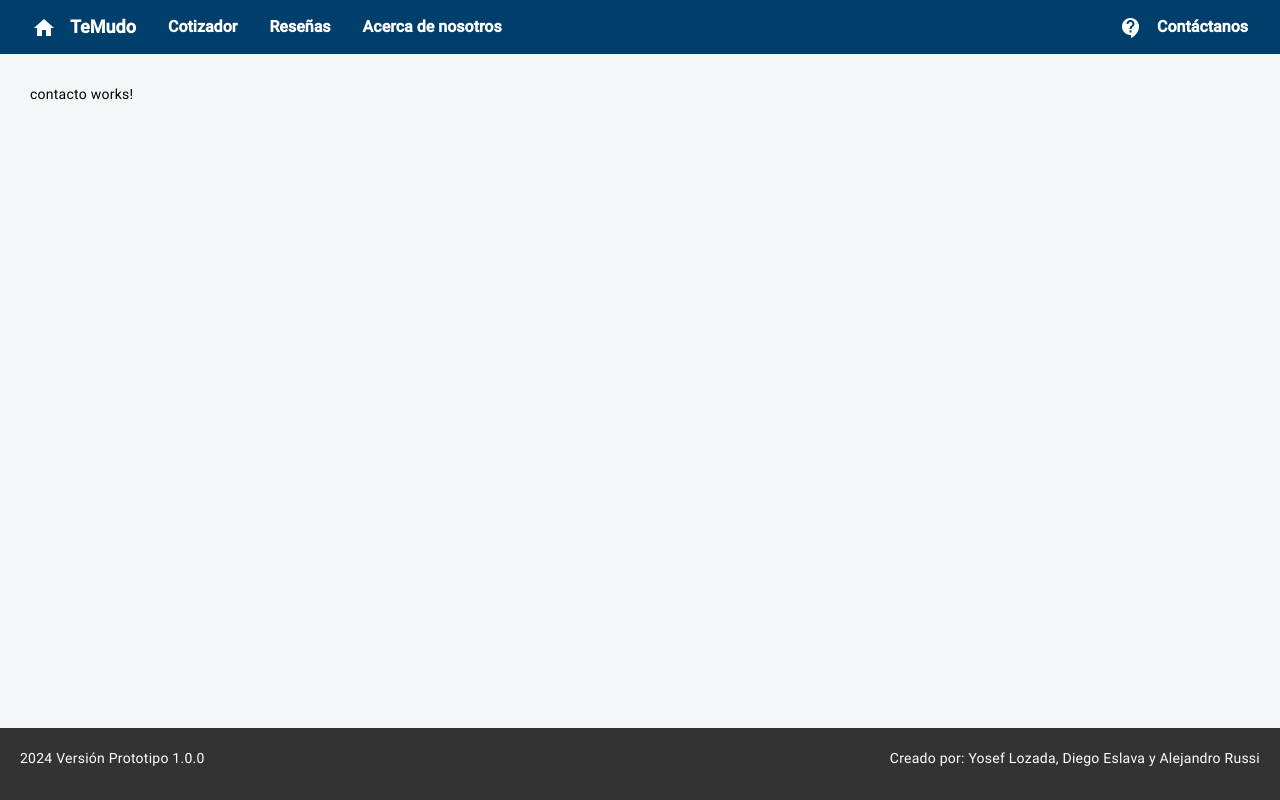
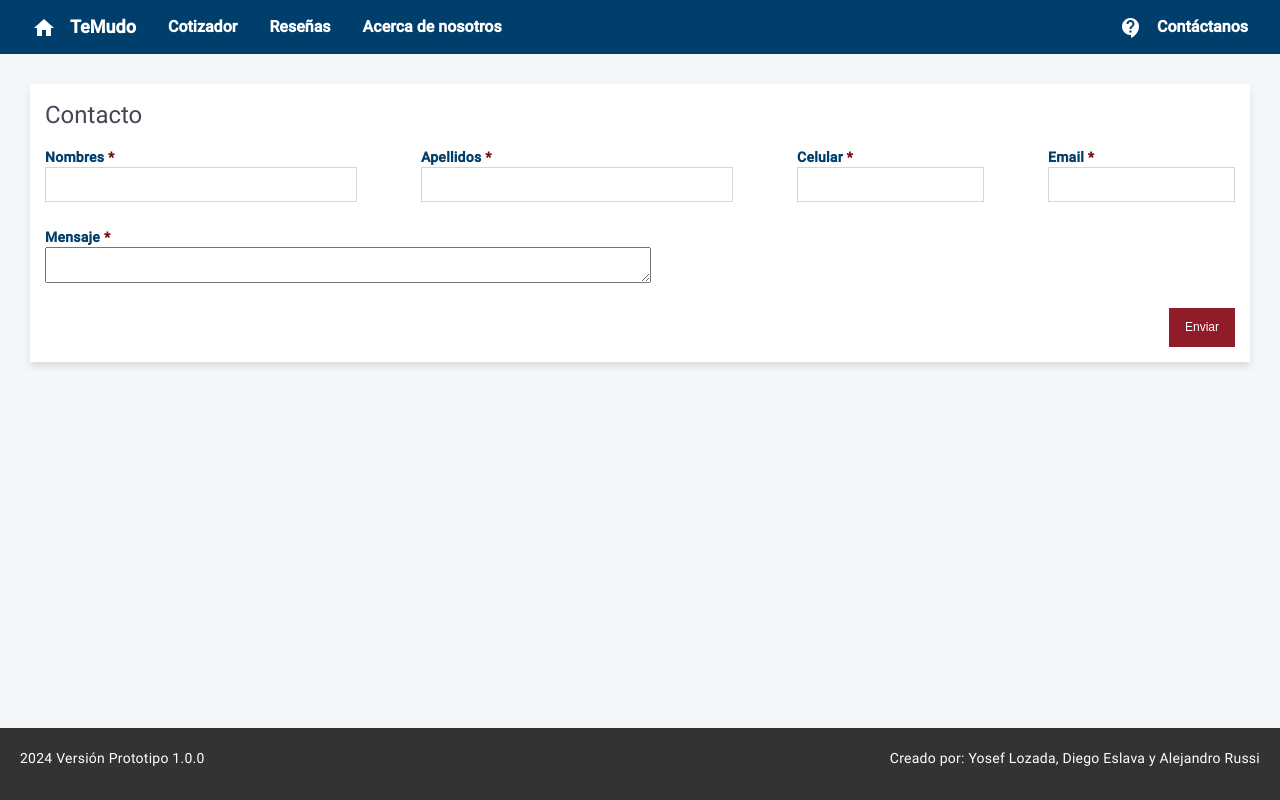
Before and after one commit to ARussiMISO/prototype-product, an Angular app: page /contacto in a window 1280 px wide. Built offline with nearby package versions, Linux system fonts and the light colour scheme.

Commit message:
Contacto completado

```diff
--- a/src/app/contacto/contacto.component.css
+++ b/src/app/contacto/contacto.component.css
@@ -0,0 +1,11 @@
+#nombres, #apellidos{
+  width: 300px;
+}
+
+textarea{
+  max-width: 800px;
+  width: 600px;
+  min-width: 200px;
+  max-height: 50px;
+  min-height: 25px;
+}
--- a/src/app/contacto/contacto.component.html
+++ b/src/app/contacto/contacto.component.html
@@ -1 +1,67 @@
-<p>contacto works!</p>
+<form [formGroup]="form">
+  <div fxLayout="column" class="container-inputs">
+    <h1>Contacto</h1>
+    <div fxLayout="row" fxLayoutAlign="space-between none">
+      <div fxLayout="column">
+        <label class="label-input" for="nombres">Nombres</label>
+        <input class="input-entrada-simple" id="nombres" name="nombres" type="text" formControlName="nombres">
+        <div class="input-invalid">
+          <p class="p-warn-required"
+            *ngIf="form.get('nombres')?.touched && form.get('nombres')?.invalid && form.get('nombres')?.errors?.['required']">
+            Campo obligatorio</p>
+        </div>
+      </div>
+      <div fxLayout="column">
+        <label class="label-input" for="apellidos">Apellidos</label>
+        <input class="input-entrada-simple" id="apellidos" name="apellidos" type="text" formControlName="apellidos">
+        <div class="input-invalid">
+          <p class="p-warn-required"
+            *ngIf="form.get('apellidos')?.touched && form.get('apellidos')?.invalid && form.get('apellidos')?.errors?.['required']">
+            Campo obligatorio</p>
+        </div>
+      </div>
+      <div fxLayout="column">
+        <label class="label-input" for="celular">Celular</label>
+        <input class="input-entrada-simple" id="celular" name="celular" type="text" formControlName="celular">
+        <div class="input-invalid">
+          <p class="p-warn-required"
+            *ngIf="form.get('celular')?.touched && form.get('celular')?.invalid && form.get('celular')?.errors?.['required']">
+            Campo obligatorio</p>
+          <p class="p-warn-required"
+            *ngIf="form.get('celular')?.dirty && form.get('celular')?.invalid && !form.get('celular')?.errors?.['pattern'] && (form.get('celular')?.errors?.['maxlength'] || form.get('celular')?.errors?.['minlength'])">
+            Longitud de 10 números</p>
+          <p class="p-warn-required"
+            *ngIf="form.get('celular')?.dirty && form.get('celular')?.invalid && !(form.get('celular')?.errors?.['max'] || form.get('celular')?.errors?.['min']) && form.get('celular')?.errors?.['pattern']">
+            Sólo números</p>
+        </div>
+      </div>
+      <div fxLayout="column">
+        <label class="label-input" for="email">Email</label>
+        <input class="input-entrada-simple" id="email" name="email" type="text" formControlName="email">
+        <div class="input-invalid">
+          <p class="p-warn-required"
+            *ngIf="form.get('email')?.touched && form.get('email')?.invalid && form.get('email')?.errors?.['required']">
+            Campo obligatorio</p>
+          <p class="p-warn-required"
+            *ngIf="form.get('email')?.dirty && form.get('email')?.invalid && form.get('email')?.errors?.['email']">
+            Email no válido</p>
+        </div>
+      </div>
+    </div>
+    <div fxLayout="column">
+      <label class="label-input" for="mensaje">Mensaje</label>
+      <textarea id="mensaje" name="mensaje" type="text" formControlName="mensaje"></textarea>
+      <div class="input-invalid">
+        <p class="p-warn-required"
+          *ngIf="( form.get('mensaje')?.dirty) && form.get('mensaje')?.errors?.['maxlength']">
+          Máximo 500 caracteres.</p>
+
+      </div>
+    </div>
+    <div fxLayout="row" fxLayoutAlign="end center">
+      <button class="submit-button button-warn" (click)="guardarDatos()">
+        Enviar
+      </button>
+    </div>
+  </div>
+</form>
--- a/src/app/contacto/contacto.component.ts
+++ b/src/app/contacto/contacto.component.ts
@@ -1,4 +1,5 @@
 import { Component, OnInit } from '@angular/core';
+import { FormGroup, FormBuilder, Validators } from '@angular/forms';
 
 @Component({
   selector: 'app-contacto',
@@ -6,10 +7,26 @@ import { Component, OnInit } from '@angular/core';
   styleUrls: ['./contacto.component.css']
 })
 export class ContactoComponent implements OnInit {
-
-  constructor() { }
+  form!: FormGroup;
+  constructor(private formBuilder: FormBuilder) { }
 
   ngOnInit(): void {
+    this.crearFormulario();
+  }
+
+  crearFormulario() {
+    this.form = this.formBuilder.group({
+      nombres: ['', [Validators.required]],
+      apellidos: ['', [Validators.required]],
+      celular: ['', [Validators.required, Validators.maxLength(10), Validators.minLength(10), Validators.pattern(/^\d+$/)]],
+      email: ['', [Validators.required, Validators.email]],
+      mensaje: ['', [Validators.required, Validators.maxLength(500)]],
+    });
+  }
+
+  guardarDatos(){
+    console.log(this.form.value);
+
   }
 
 }
--- a/src/assets/styles/custom.scss
+++ b/src/assets/styles/custom.scss
@@ -430,8 +430,10 @@ input:focus-visible {
 .input-entrada.ng-invalid,
 input.ng-invalid,
 .input-entrada-simple.ng-invalid {
-  height: 31px;
-  outline: 1px solid #741018;
+  &:not(.ng-untouched) {
+    height: 31px;
+    outline: 1px solid #741018;
+  }
 
 }
 
```
Also changed, not shown: src/app/elemento-popup/elemento-popup.component.html (+4 -4 lines).
